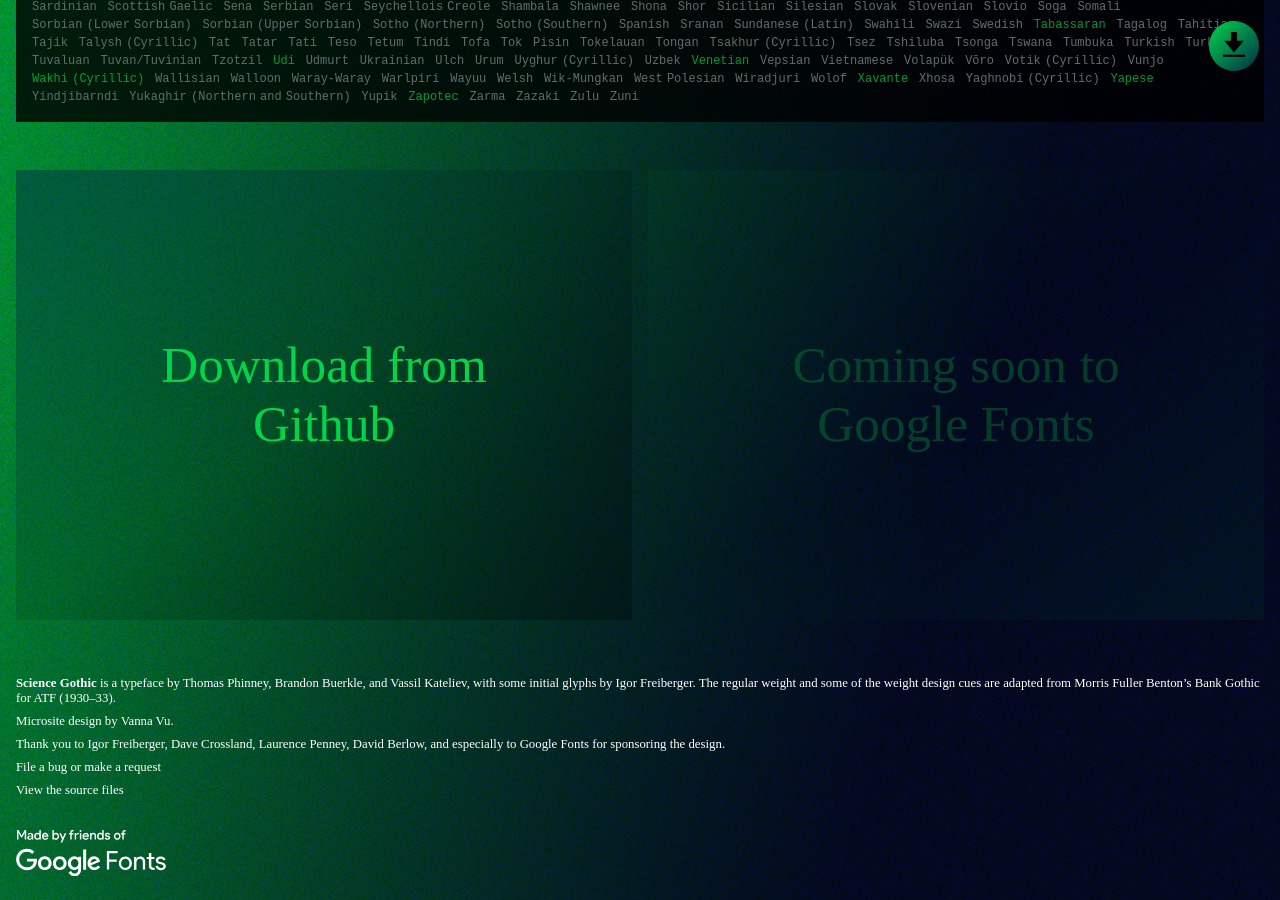
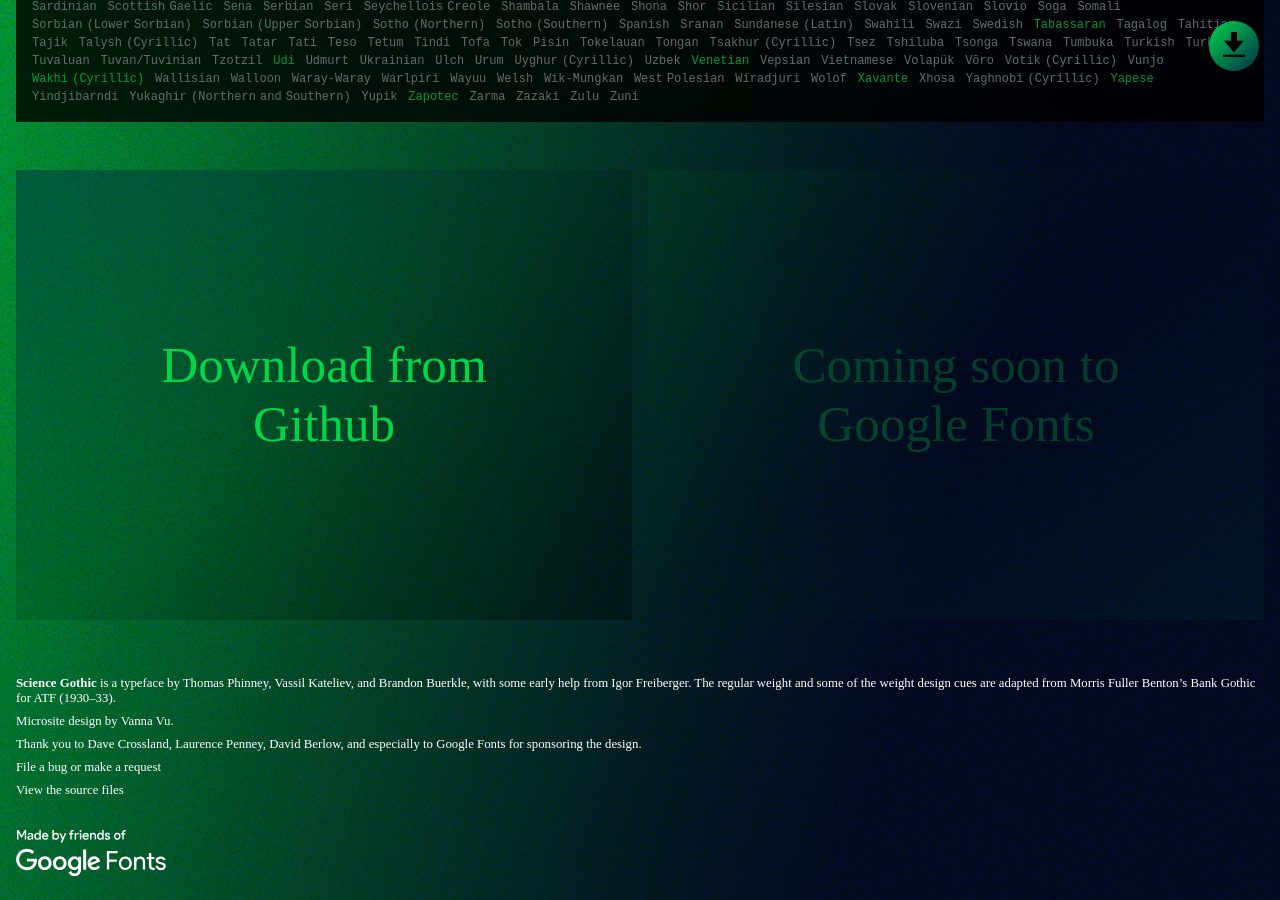
Before and after one commit to tphinney/science_gothic_microsite, a Jekyll site: the page built from index.md, in a window 1280 px wide and 900 px high, scrolled down 3576 px. Built offline with Jekyll 4.4.1, drawn with Linux system fonts in a browser that asks for light colours; some web fonts are replaced.

Commit message:
Update font and footer info

```diff
--- a/_includes/sections/footer.md
+++ b/_includes/sections/footer.md
@@ -1,7 +1,7 @@
 <div class="colophon">
-  <p><strong>Science Gothic</strong> is a typeface by Thomas Phinney, Brandon Buerkle, and Vassil Kateliev, with some initial glyphs by Igor Freiberger. The regular weight and some of the weight design cues are adapted from Morris Fuller Benton’s Bank Gothic for ATF (1930–33).
+  <p><strong>Science Gothic</strong> is a typeface by Thomas Phinney,  Vassil Kateliev, and Brandon Buerkle, with some early help from Igor Freiberger. The regular weight and some of the weight design cues are adapted from Morris Fuller Benton’s Bank Gothic for ATF (1930–33).
   <p>Microsite design by <a href="https://vannavu.com/">Vanna Vu</a>.</p>
-  <p>Thank you to Igor Freiberger, Dave Crossland, Laurence Penney, David Berlow, and especially to Google Fonts for sponsoring the design.</p>
+  <p>Thank you to Dave Crossland, Laurence Penney, David Berlow, and especially to Google Fonts for sponsoring the design.</p>
   <p><a href="https://github.com/googlefonts/science-gothic/issues">File a bug or make a request</a></p>
   <p><a href="https://github.com/googlefonts/science-gothic">View the source files</a></p>
   <div id="google">
```
Also changed, not shown: 1 other file.
